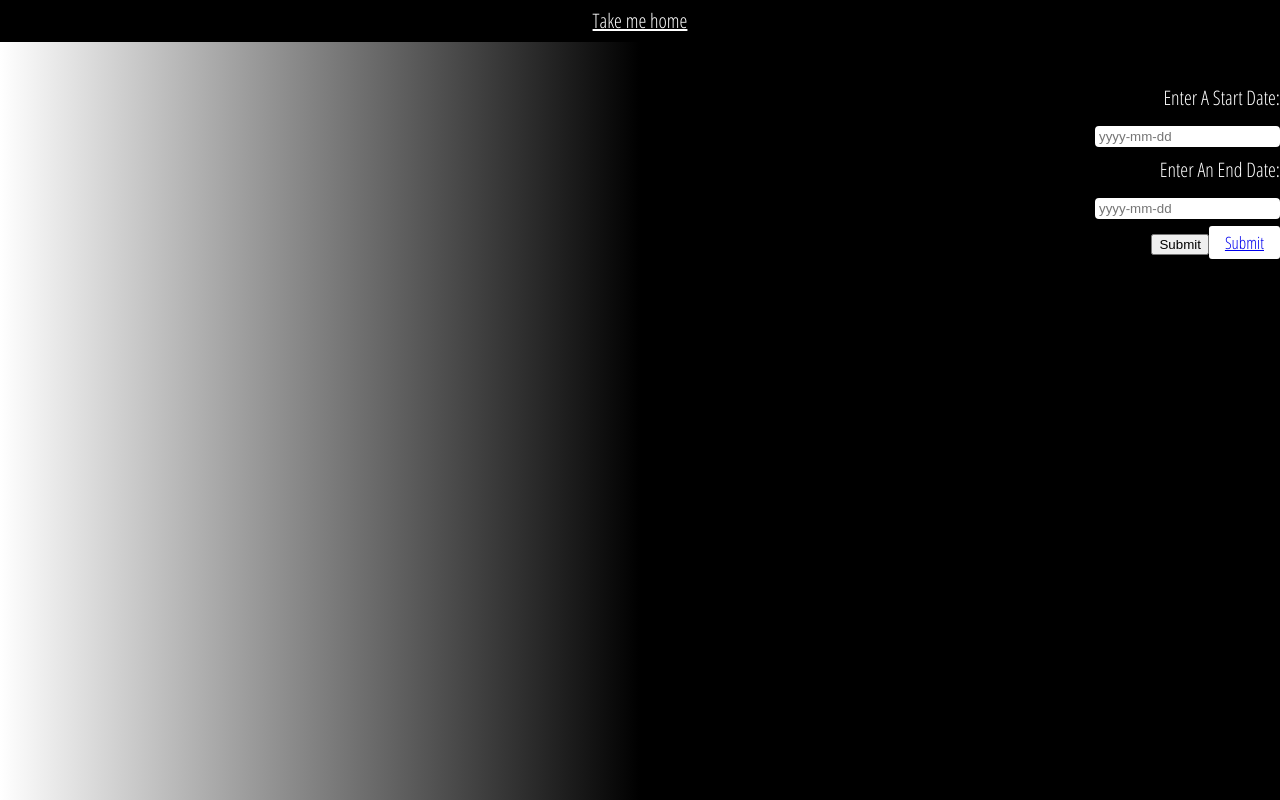
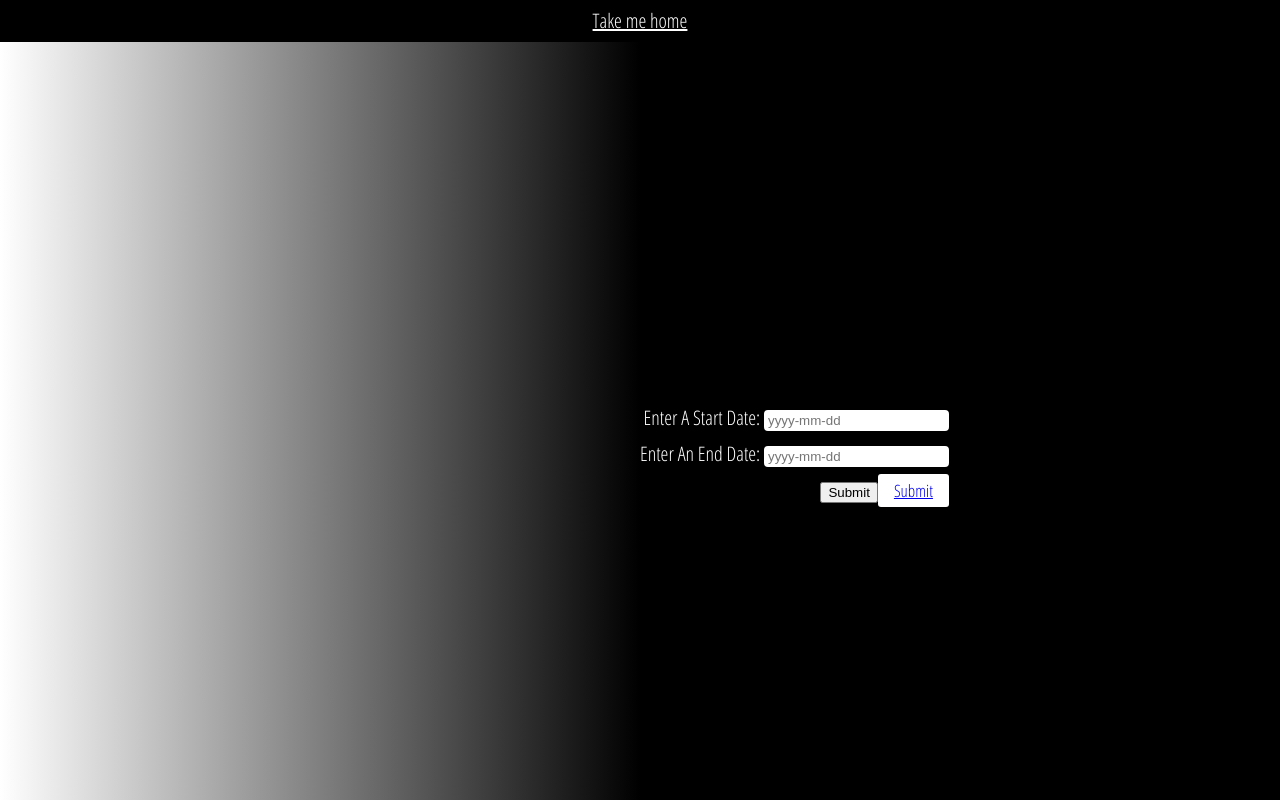
Before and after one commit to Josephjlyons/nasaPOTD, a React (Create React App) app: page /searchform in a window 1280 px wide. Built offline with nearby package versions, Linux system fonts and the light colour scheme; no server answers; the HTML template or start-up script is replaced by a standard one.

Commit message:
small adjustments

```diff
--- a/src/components/SearchForm.css
+++ b/src/components/SearchForm.css
@@ -1,9 +1,9 @@
 
 .control-group {
-    column-gap: 1rem;
+    /* column-gap: 1rem; */
     position: absolute;
-    top: 10%;
-    left: 80%;
+    top: 50%;
+    left: 50%;
     /* transform: translate(-50%, -50%); */
     text-align: end;
 
```
